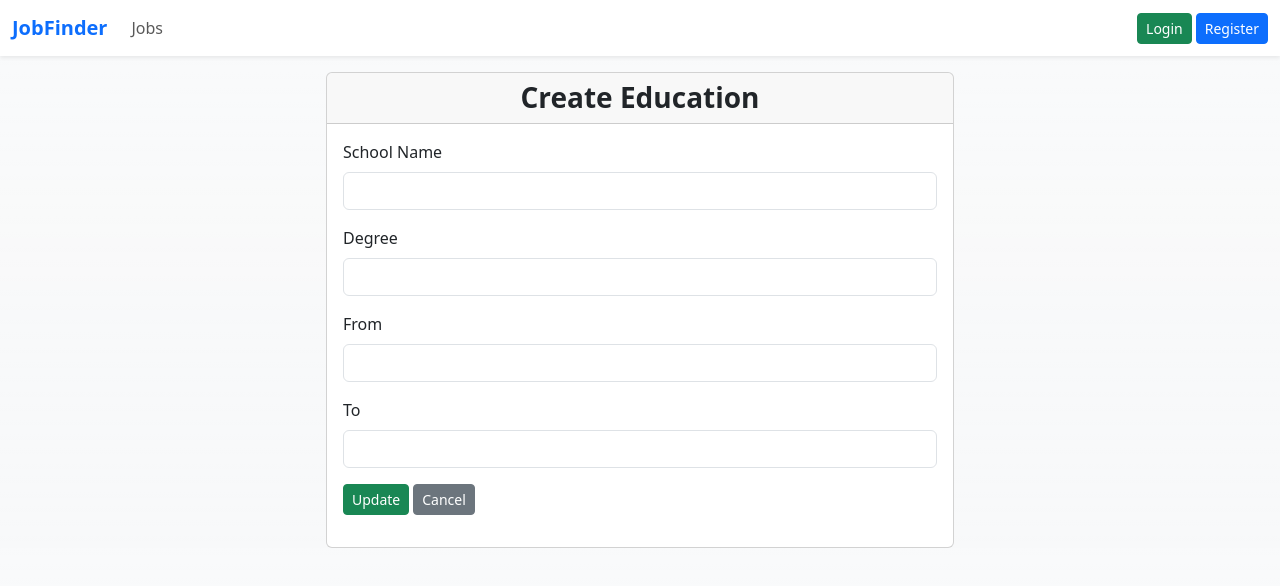
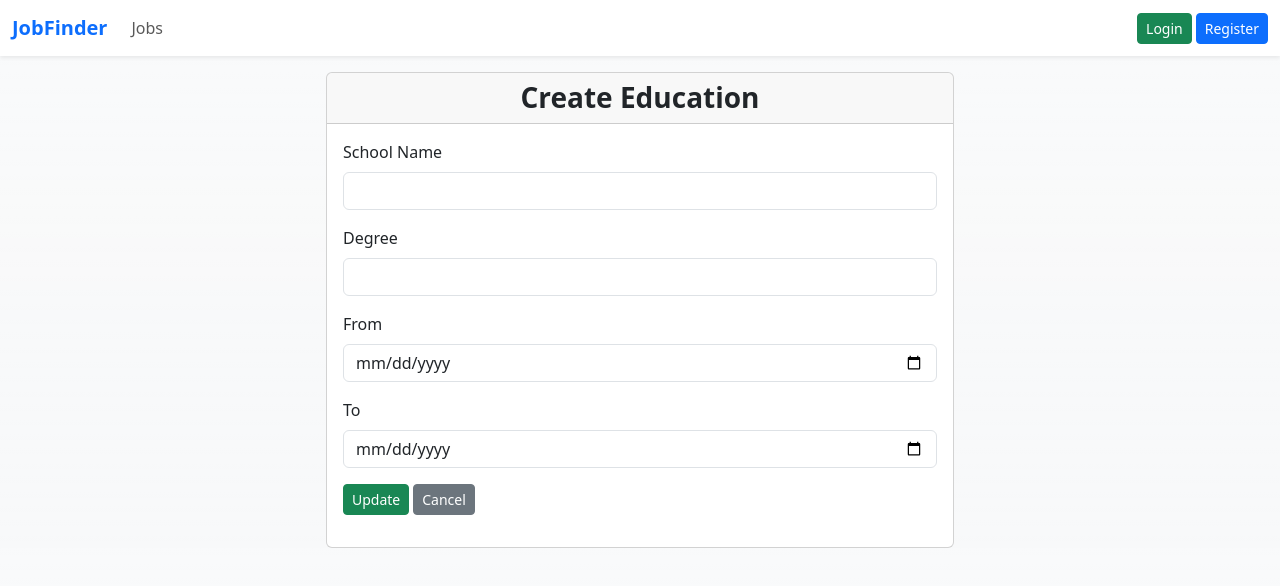
Before and after one commit to nbagonoc/jobFinder-frontend, a React (Vite) app: page /education/create in a window 1280 px wide. Shown: the top 586 px of the page. Built offline with nearby package versions, Linux system fonts and the light colour scheme.

Commit message:
made the date inputs into date forms

```diff
--- a/src/components/users/education/Form.jsx
+++ b/src/components/users/education/Form.jsx
@@ -117,7 +117,7 @@ const Form = () => {
                         From
                     </label>
                     <input
-                        type='text'
+                        type='date'
                         className='form-control'
                         id='from'
                         name='from'
@@ -133,7 +133,7 @@ const Form = () => {
                         To
                     </label>
                     <input
-                        type='text'
+                        type='date'
                         className='form-control'
                         id='to'
                         name='to'
```
